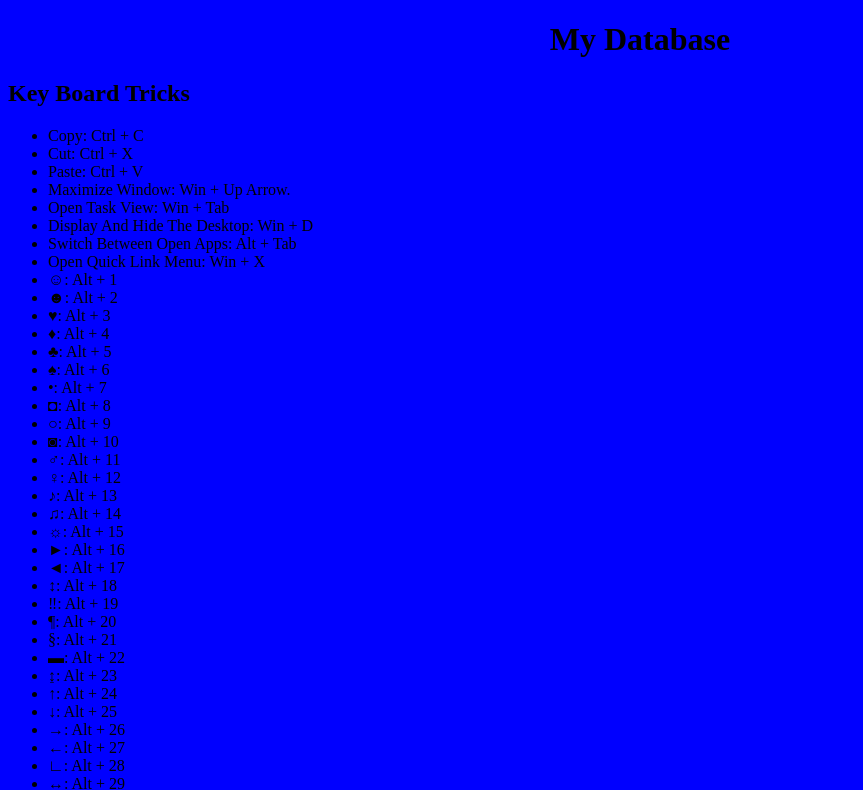
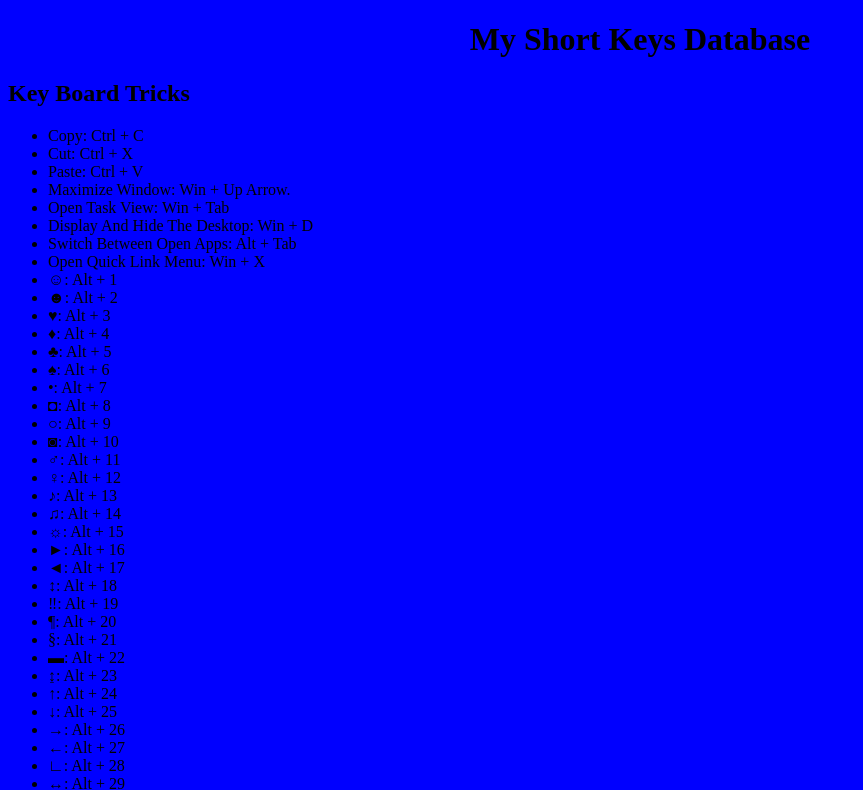
Before and after one commit to JacobHouch/JacobHouch.github.io, a plain HTML site: page Keyboardtricks.html in a window 1280 px wide. Shown: the top 790 px of the page, without its empty margins (0-863 px from the left). Drawn offline with Linux system fonts and the light colour scheme.

Commit message:
Update Keyboardtricks.html

```diff
--- a/Keyboardtricks.html
+++ b/Keyboardtricks.html
@@ -7,7 +7,7 @@ body {
         background-color: blue;
       }
 </style>
-<h1>My Database</h1>
+<h1>My Short Keys Database</h1>
 
 <h2>Key Board Tricks</h2>
 	<ul>
```
